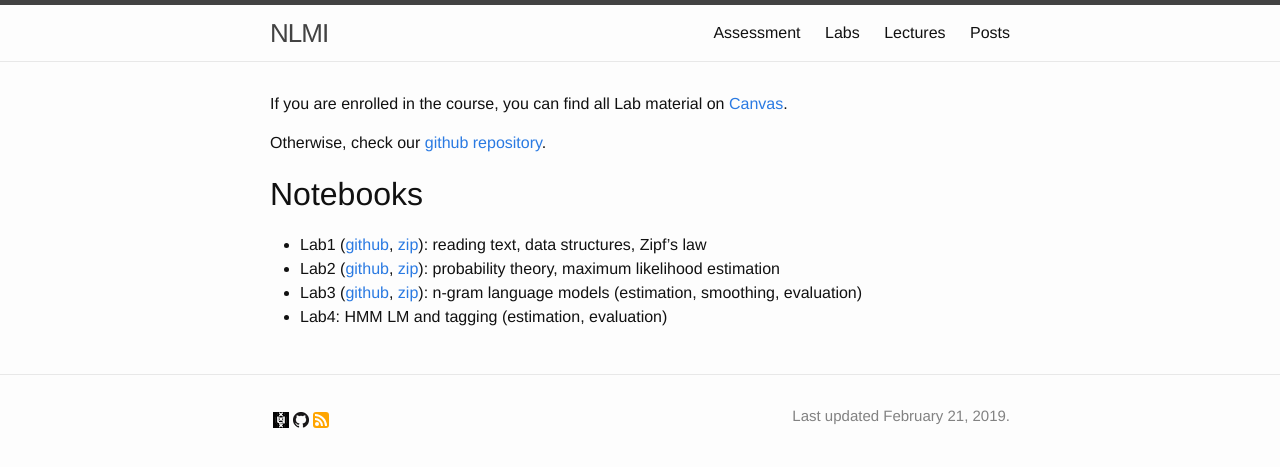
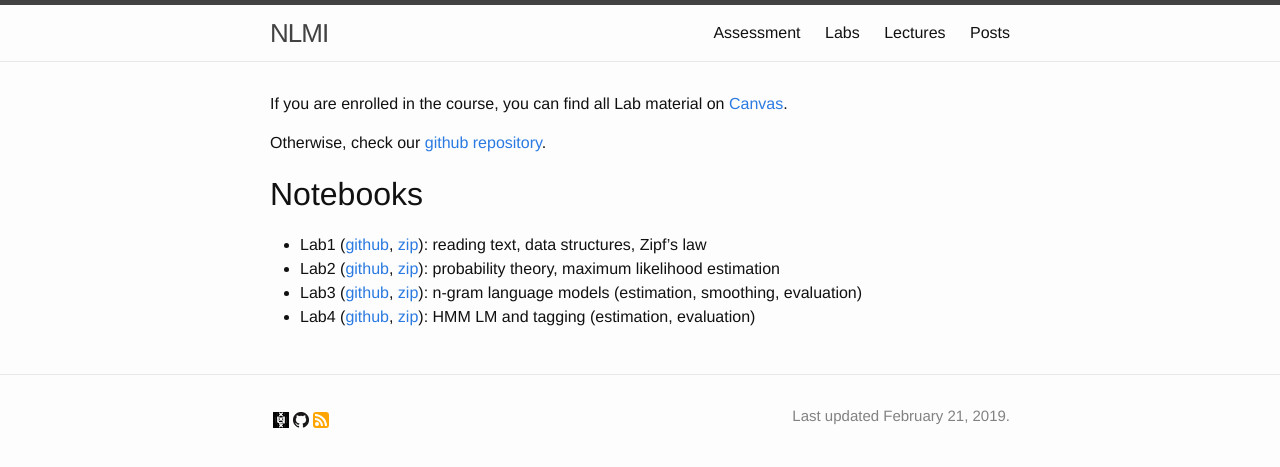
Before and after one commit to cl-illc/nlmi, a Jekyll site: the page built from labs.md, in a window 1280 px wide. Shown: the top 467 px of the page. Built offline with Jekyll 4.4.1, drawn with Linux system fonts in a browser that asks for light colours.

Commit message:
syncing with canvas

```diff
--- a/labs.md
+++ b/labs.md
@@ -14,4 +14,4 @@
 * Lab1 ([github](https://github.com/cl-illc/nlmi/tree/gh-pages/labs/lab1), [zip](https://kinolien.github.io/gitzip/?download=https://github.com/cl-illc/nlmi/tree/gh-pages/labs/lab1)): reading text, data structures, Zipf's law
 * Lab2 ([github](https://github.com/cl-illc/nlmi/tree/gh-pages/labs/lab2), [zip](https://kinolien.github.io/gitzip/?download=https://github.com/cl-illc/nlmi/tree/gh-pages/labs/lab2)): probability theory, maximum likelihood estimation
 * Lab3 ([github](https://github.com/cl-illc/nlmi/tree/gh-pages/labs/lab3), [zip](https://kinolien.github.io/gitzip/?download=https://github.com/cl-illc/nlmi/tree/gh-pages/labs/lab3)): n-gram language models (estimation, smoothing, evaluation)
-* Lab4: HMM LM and tagging (estimation, evaluation)
+* Lab4 ([github](https://github.com/cl-illc/nlmi/tree/gh-pages/labs/lab4), [zip](https://kinolien.github.io/gitzip/?download=https://github.com/cl-illc/nlmi/tree/gh-pages/labs/lab4)): HMM LM and tagging (estimation, evaluation)
```
